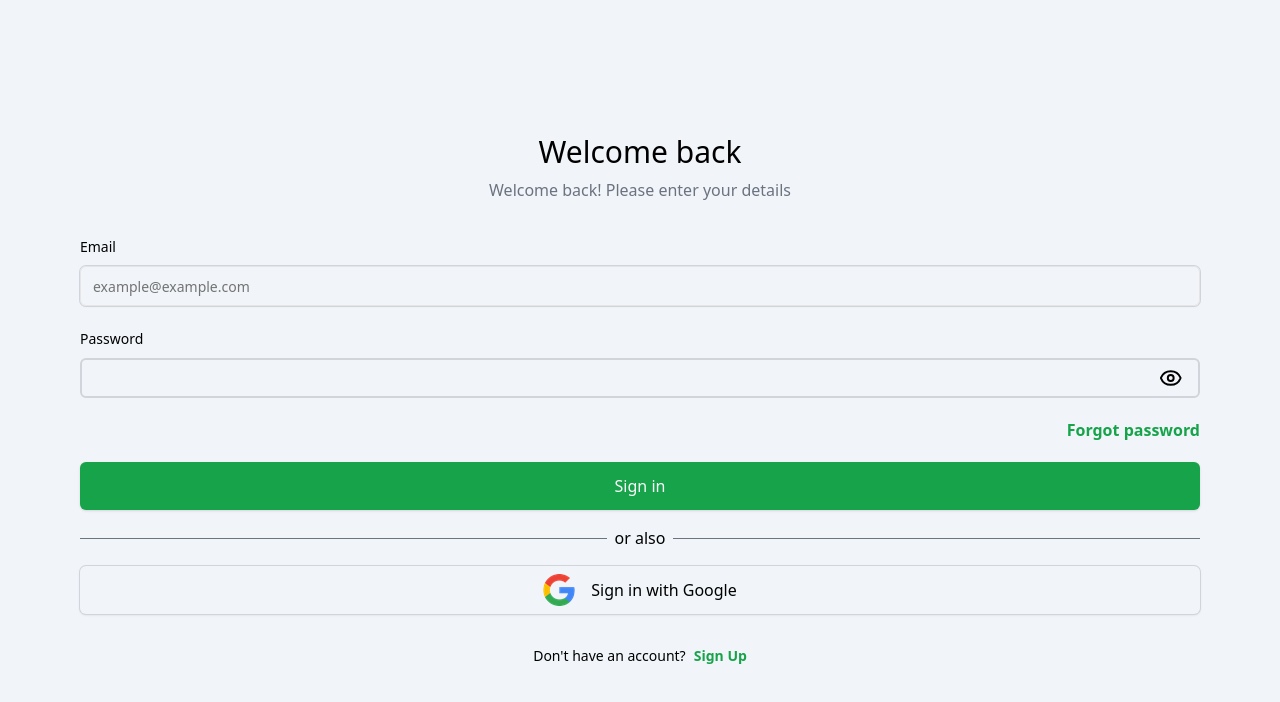
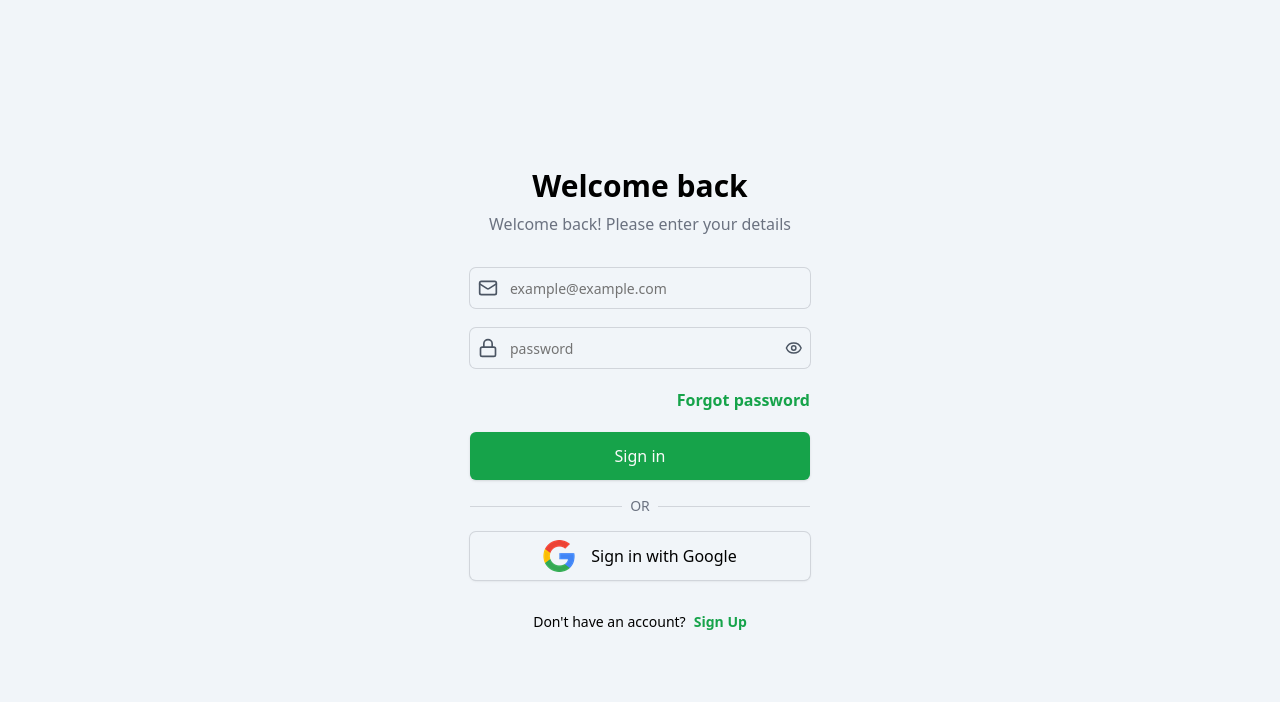
Before and after one commit to felipp2t/flash-work, a React (Vite) app: page /login in a window 1280 px wide. Shown: the top 702 px of the page. Built offline with nearby package versions, Linux system fonts and the light colour scheme.

Commit message:
refactor: move label inside input fields

```diff
--- a/src/pages/login.tsx
+++ b/src/pages/login.tsx
@@ -12,7 +12,7 @@ import { Input } from "@/components/ui/input"
 import { zodResolver } from "@hookform/resolvers/zod"
 import { Button } from "@/components/ui/button"
 import { useState } from "react"
-import { Eye, EyeOff } from "lucide-react"
+import { Eye, EyeOff, Lock, Mail } from "lucide-react"
 
 const schema = z.object({
   email: z.string().email(),
@@ -44,13 +44,13 @@ export const Login = () => {
     <div className="h-screen bg-slate-100 text-black">
       <div className="flex h-full flex-col items-center justify-center gap-8">
         <div className="space-y-2">
-          <h1 className="text-center text-3xl font-medium">Welcome back</h1>
+          <h1 className="text-center text-3xl font-semibold">Welcome back</h1>
           <span className="block text-gray-500">
             Welcome back! Please enter your details
           </span>
         </div>
 
-        <div className="w-full space-y-4 px-20">
+        <div className="w-full space-y-4 px-20 sm:max-w-[500px]">
           <Form {...form}>
             <form
               onSubmit={form.handleSubmit(onSubmit)}
@@ -60,16 +60,21 @@ export const Login = () => {
                 control={form.control}
                 name="email"
                 render={({ field }) => (
-                  <FormItem>
-                    <FormLabel>Email</FormLabel>
+                  <FormItem className="space-y-1">
+                    <div className="flex h-10 items-center rounded-md px-2 ring-1 ring-gray-300 placeholder:text-sm focus-visible:ring-1 focus-visible:ring-gray-300">
+                      <FormLabel>
+                        <Mail className="size-5 text-gray-600" />
+                      </FormLabel>
                       <FormControl>
                         <Input
                           {...field}
                           {...form.register("email")}
+                          id="email"
                           placeholder="example@example.com"
-                        className="h-10 ring-1 ring-gray-300 placeholder:text-sm focus-visible:ring-1 focus-visible:ring-gray-300"
+                          className="border-none shadow-none focus-visible:ring-0"
                         />
                       </FormControl>
+                    </div>
                   </FormItem>
                 )}
               />
@@ -79,29 +84,31 @@ export const Login = () => {
                 name="password"
                 render={({ field }) => (
                   <FormItem>
-                    <FormLabel>Password</FormLabel>
+                    <div className="flex h-10 items-center rounded-md px-2 ring-1 ring-gray-300 placeholder:text-sm focus-visible:ring-1 focus-visible:ring-gray-300">
+                      <FormLabel>
+                        <Lock className="size-5 text-gray-600" />
+                      </FormLabel>
                       <FormControl>
-                      <div className="flex h-10 items-center rounded-md border-2 border-gray-300 pr-4">
                         <Input
-                          id="password"
                           {...field}
                           {...form.register("password")}
                           type={isEyeOpen}
-                          className="border-none shadow-none placeholder:text-sm focus-visible:ring-0"
+                          placeholder="password"
+                          className="border-none shadow-none focus-visible:ring-0"
                         />
+                      </FormControl>
                       {isEyeOpen === "password" ? (
                         <Eye
-                            className="cursor-pointer"
+                          className="size-5 cursor-pointer text-gray-600"
                           onClick={changeTypeInputPassword}
                         />
                       ) : (
                         <EyeOff
-                            className="cursor-pointer"
+                          className="size-5 cursor-pointer text-gray-600"
                           onClick={changeTypeInputPassword}
                         />
                       )}
                     </div>
-                    </FormControl>
                   </FormItem>
                 )}
               />
@@ -110,16 +117,19 @@ export const Login = () => {
                 <a href="#">Forgot password</a>
               </div>
 
-              <Button className="h-12 bg-green-600 text-base hover:bg-green-500">
+              <Button
+                type="submit"
+                className="h-12 bg-green-600 text-base hover:bg-green-500"
+              >
                 Sign in
               </Button>
             </form>
           </Form>
 
           <div className="flex items-center gap-2">
-            <div className="h-px w-full bg-gray-500"></div>
-            <div className="whitespace-nowrap">or also</div>
-            <div className="h-px w-full bg-gray-500"></div>
+            <div className="h-px w-full bg-gray-300"></div>
+            <div className="whitespace-nowrap text-sm text-gray-500">OR</div>
+            <div className="h-px w-full bg-gray-300"></div>
           </div>
 
           <Button className="flex h-12 w-full gap-4 bg-slate-100 text-base text-black ring-1 ring-gray-300 hover:bg-slate-200">
@@ -130,7 +140,7 @@ export const Login = () => {
 
         <div className="space-x-2 text-sm">
           <span>Don't have an account?</span>
-          <a href="#">
+          <a href="/register">
             <span className="cursor-pointer font-semibold text-green-600 hover:underline">
               Sign Up
             </span>
```
Lines whose indentation alone changed are shown as unchanged.
